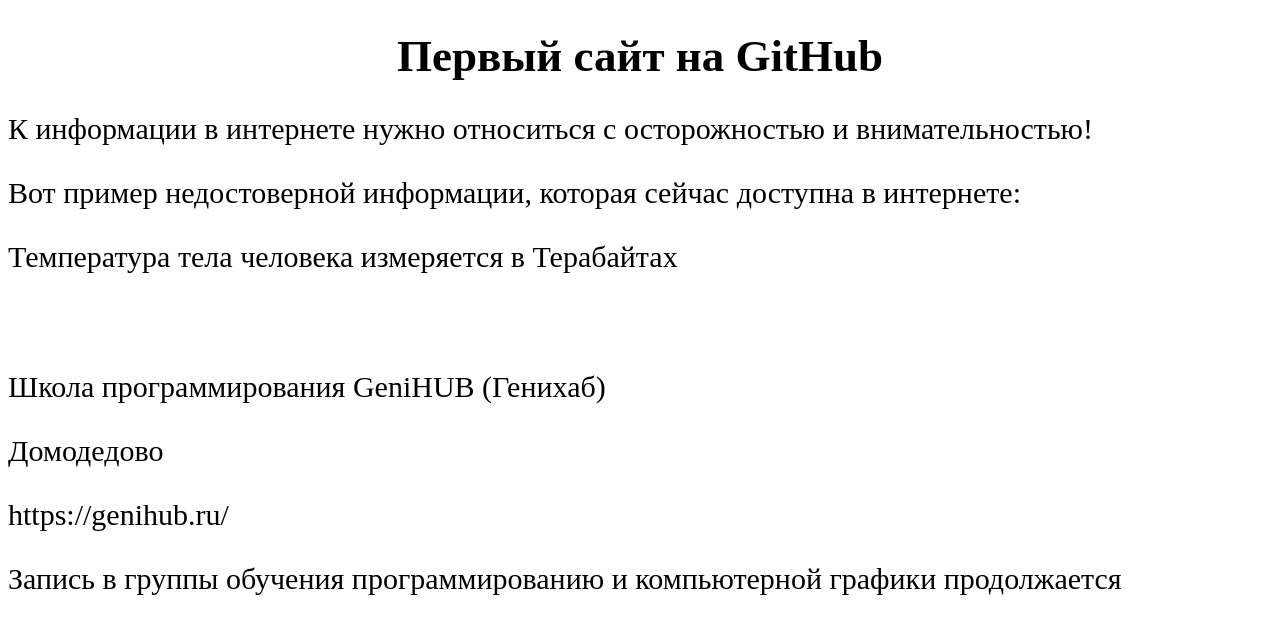
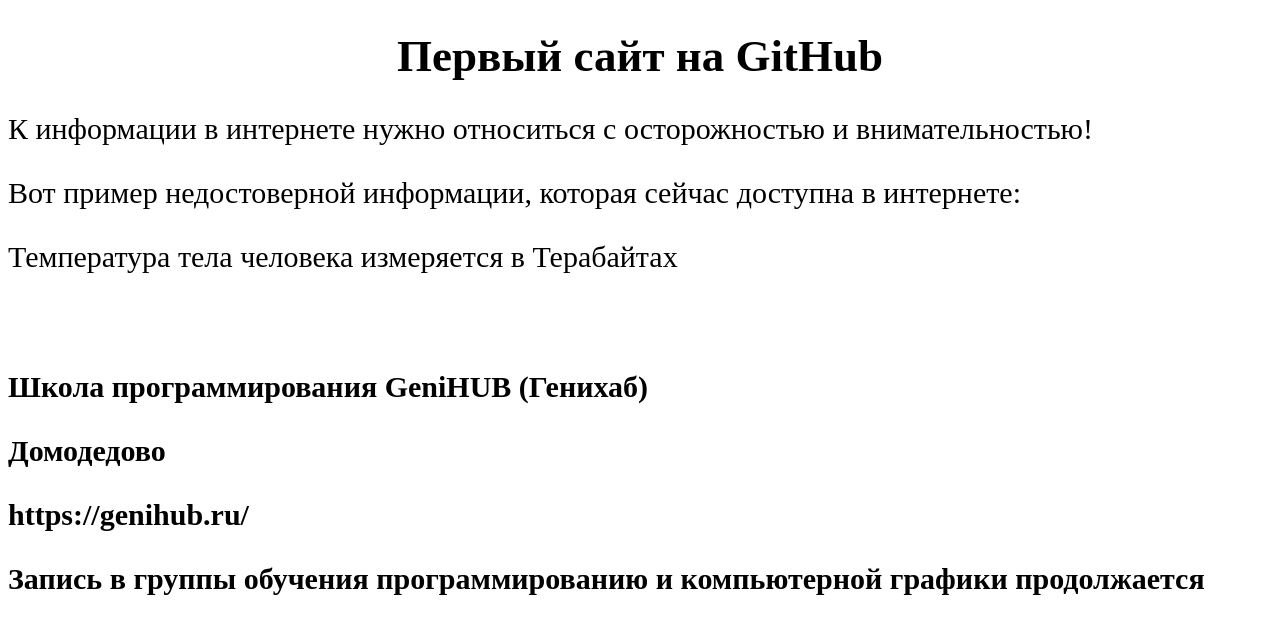
Before and after one commit to artdizel/artdizel.github.io, a plain HTML site: page index.html in a window 1280 px wide. Drawn offline with Linux system fonts and the light colour scheme.

Commit message:
Update style.css

```diff
--- a/style.css
+++ b/style.css
@@ -6,3 +6,8 @@ h1 {
 p {
   font-size: 30px;
 }
+
+.info {
+  font-size: 25px;
+  font-weight: 900;
+}
```
